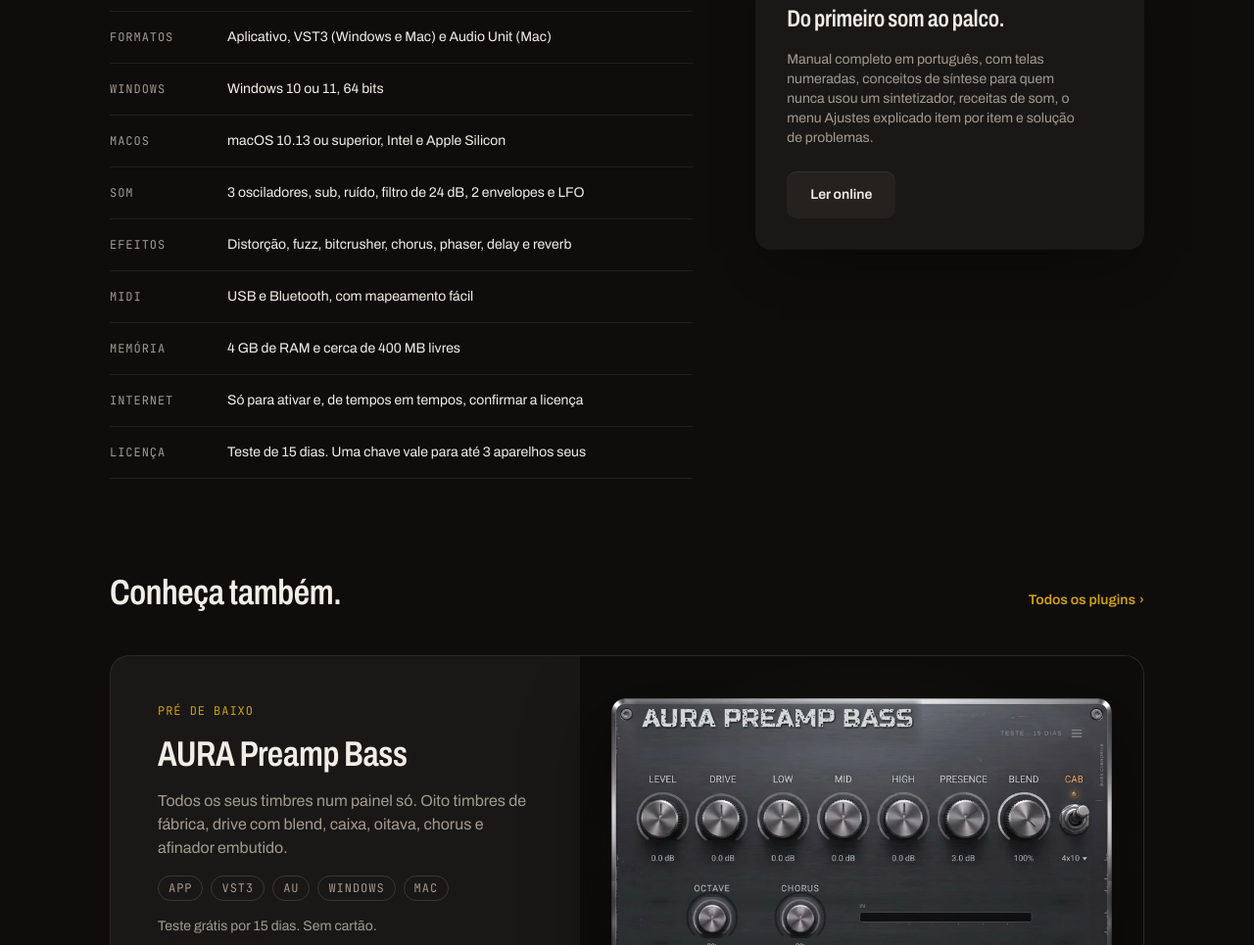
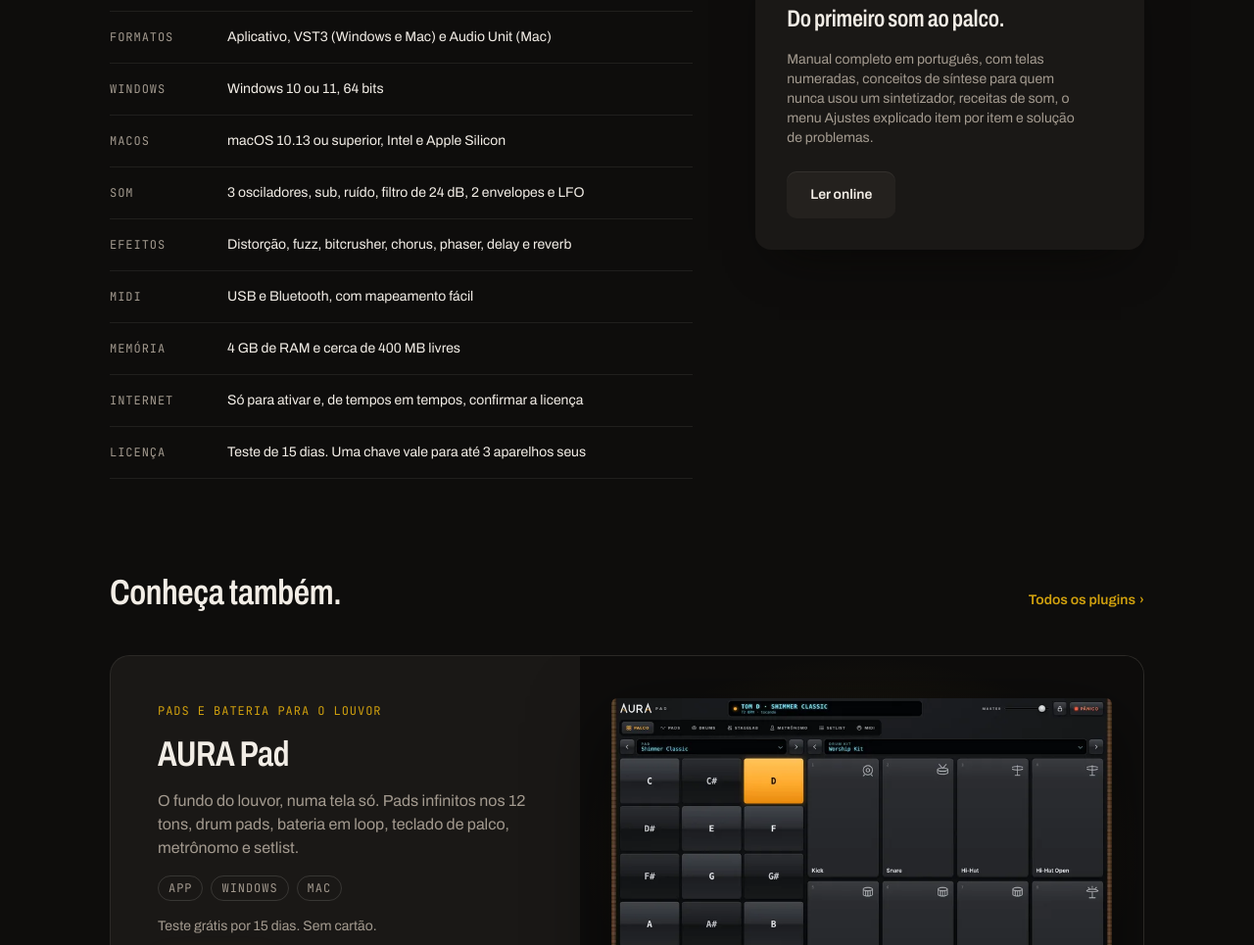
Before and after one commit to ledixplugins/ledixplugins.github.io, a plain HTML site: page aurasynthbass/index.html in a window 1280 px wide. Shown: the part 11035-12000 px from the top of the page at 98% size. Drawn offline with Linux system fonts and the light colour scheme.

Commit message:
Add files via upload

```diff
--- a/aurapad/app.js
+++ b/aurapad/app.js
@@ -1,4 +1,4 @@
-/* AURA Preamp Bass — rolagem conceitual.
+/* AURA Pad — rolagem conceitual.
    Um único laço de rolagem (requestAnimationFrame) move a abertura, o zoom
    e a frase que acende palavra por palavra. */
 (function () {
--- a/aurapad/styles.css
+++ b/aurapad/styles.css
@@ -444,7 +444,7 @@ em { font-style: normal; color: var(--amber-500); }
 @media (max-width: 520px) { .install-steps div { grid-template-columns: 1fr; gap: 2px; } }
 .footer-legal { flex-basis: 100%; margin: var(--s-200, 12px) 0 0; text-align: center; line-height: 1.6; }
 
-/* ---------- AURA Preamp Bass ---------- */
+/* ---------- AURA Pad ---------- */
 .bento-bass { display: grid; gap: var(--s-200); grid-template-columns: 1fr; }
 @media (min-width: 768px) { .bento-bass { grid-template-columns: repeat(2, 1fr); } .bento-bass .tile-presets { grid-column: 1 / -1; } }
 @media (min-width: 1100px) { .bento-bass { grid-template-columns: repeat(3, 1fr); } }
--- a/aurasynthbass/index.html
+++ b/aurasynthbass/index.html
@@ -268,20 +268,20 @@
       </div>
       <article class="more-card rv">
         <div class="more-text">
-          <p class="lcd caption-4 kicker">Pré de baixo</p>
-          <h3 class="heading-3">AURA Preamp Bass</h3>
-          <p class="body-3 muted">Todos os seus timbres num painel só. Oito timbres de fábrica, drive com blend, caixa, oitava, chorus e afinador embutido.</p>
+          <p class="lcd caption-4 kicker">Pads e bateria para o louvor</p>
+          <h3 class="heading-3">AURA Pad</h3>
+          <p class="body-3 muted">O fundo do louvor, numa tela só. Pads infinitos nos 12 tons, drum pads, bateria em loop, teclado de palco, metrônomo e setlist.</p>
           <ul class="chips lcd caption-4" aria-label="Formatos e sistemas">
-            <li>App</li><li>VST3</li><li>AU</li><li>Windows</li><li>Mac</li>
+            <li>App</li><li>Windows</li><li>Mac</li>
           </ul>
           <p class="body-6 muted">Teste grátis por 15 dias. Sem cartão.</p>
           <div class="actions">
-            <a class="btn btn-primary button-md" href="/aurapreampbass/">Conhecer</a>
-            <a class="link button-md" href="/aurapreampbass/#baixar">Baixar grátis<span aria-hidden="true">›</span></a>
+            <a class="btn btn-primary button-md" href="/aurapad/">Conhecer</a>
+            <a class="link button-md" href="/aurapad/#baixar">Baixar grátis<span aria-hidden="true">›</span></a>
           </div>
         </div>
-        <a class="more-art" href="/aurapreampbass/" tabindex="-1" aria-hidden="true">
-          <img src="/aurapreampbass/img/panel-800.webp" srcset="/aurapreampbass/img/panel-800.webp 800w, /aurapreampbass/img/panel-1452.webp 1452w" sizes="(min-width: 900px) 600px, 92vw" width="1452" height="886" loading="lazy" alt="">
+        <a class="more-art" href="/aurapad/" tabindex="-1" aria-hidden="true">
+          <img src="/aurapad/img/palco-800.webp" srcset="/aurapad/img/palco-800.webp 800w, /aurapad/img/palco-1452.webp 1452w" sizes="(min-width: 900px) 600px, 92vw" width="1452" height="886" loading="lazy" alt="">
         </a>
       </article>
     </div>
@@ -293,7 +293,7 @@
   <div class="wrap footer-inner caption-4 muted">
     <a href="/">Todos os plugins</a>
     <a href="/aurasynthbass/">AURA Synth Bass</a>
-    <a href="/aurapreampbass/">AURA Preamp Bass</a>
+    <a href="/aurapad/">AURA Pad</a>
     <a href="/aurasynthbass/manual/">Manual</a>
     <a href="mailto:contato@ledixplugins.com.br">contato@ledixplugins.com.br</a>
     <a href="https://www.instagram.com/ledixplugins/" target="_blank" rel="noopener">@ledixplugins</a>
--- a/sitemap.xml
+++ b/sitemap.xml
@@ -3,8 +3,6 @@
 <url><loc>https://ledixplugins.com.br/</loc></url>
 <url><loc>https://ledixplugins.com.br/aurasynthbass/</loc></url>
 <url><loc>https://ledixplugins.com.br/aurasynthbass/manual/</loc></url>
-<url><loc>https://ledixplugins.com.br/aurapreampbass/</loc></url>
-<url><loc>https://ledixplugins.com.br/aurapreampbass/manual/</loc></url>
 <url><loc>https://ledixplugins.com.br/aurapad/</loc></url>
 <url><loc>https://ledixplugins.com.br/aurapad/manual/</loc></url>
 </urlset>
```
Also changed, not shown: aurapad/index.html (+0 -1 lines), aurapad/manual/index.html (+0 -1 lines), aurasynthbass/manual/index.html (+0 -1 lines), index.html (+4 -25 lines), assets/ledix-card.jpg, 1 other file.
